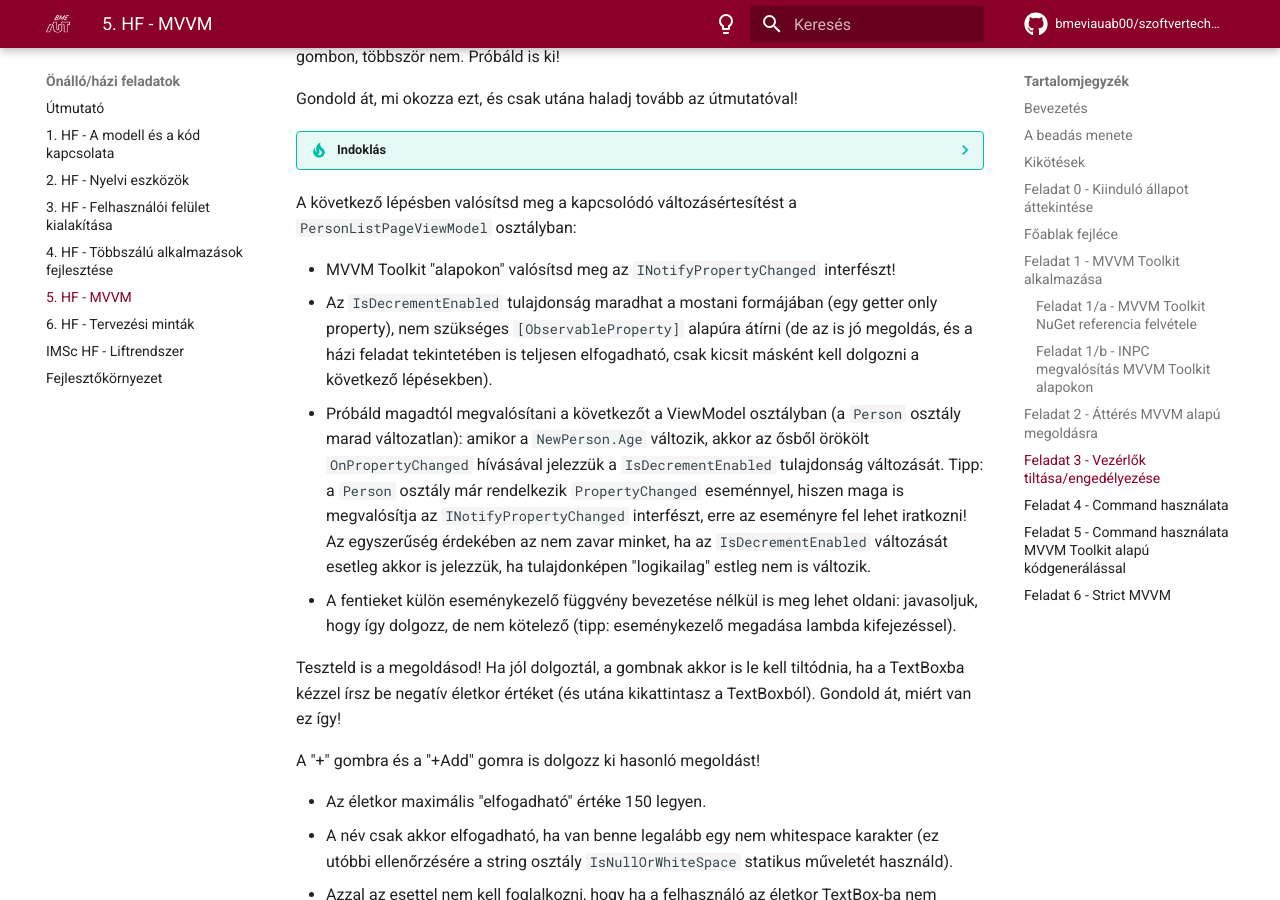
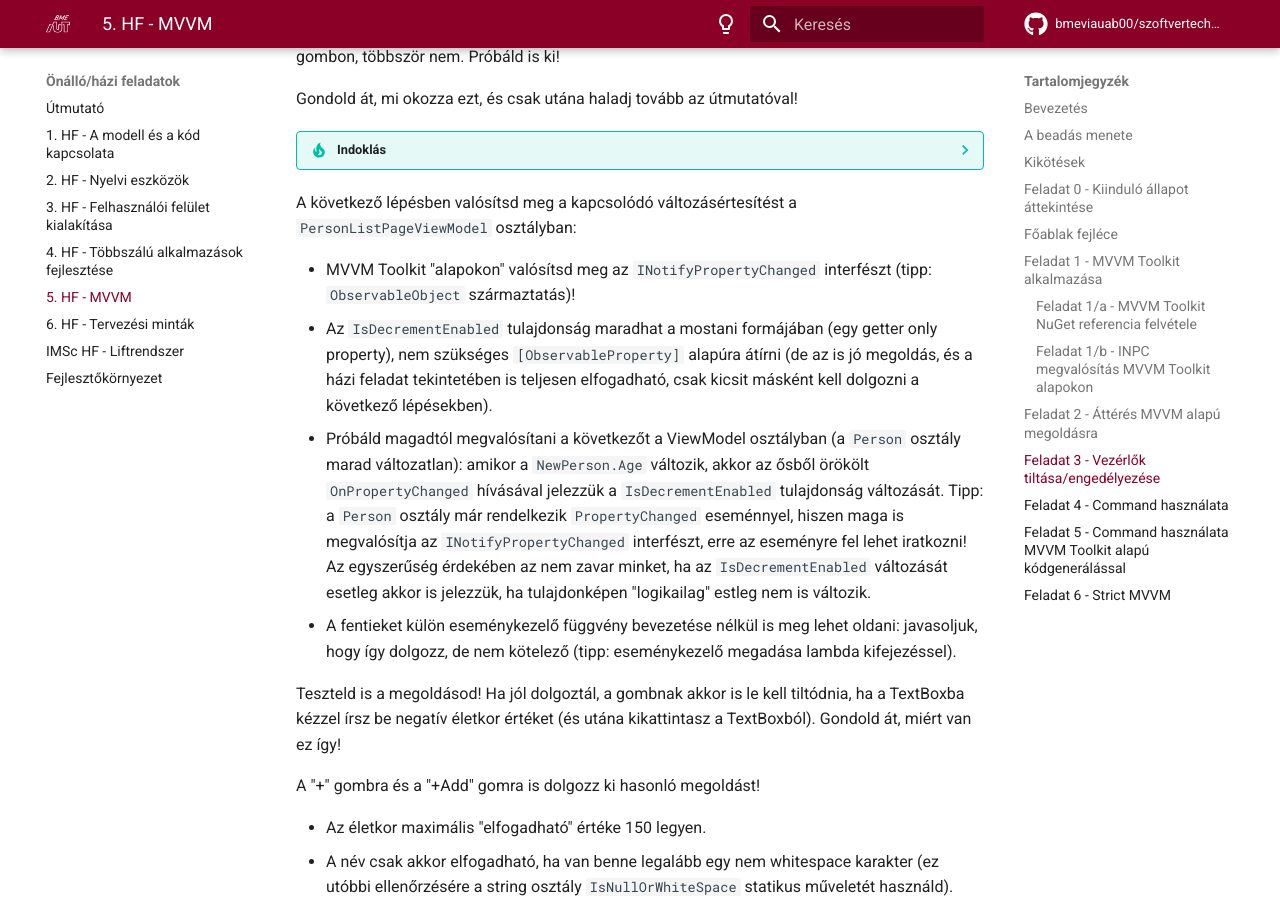
Before and after one commit to bmeviauab00/szoftvertechnikak, an MkDocs documentation site: the page built from docs/hazi/5-mvvm/index.md, in a window 1280 px wide and 900 px high, scrolled down 8205 px. Built offline with MkDocs 1.6.1 and Material for MkDocs 9.7.7, drawn with Linux system fonts in a browser that asks for light colours; emoji names are drawn with the system emoji font; comment, search, counter and statistics services are not loaded; the version menu is left out.

Commit message:
MVVM hf extra tippp

```diff
--- a/docs/hazi/5-mvvm/index.md
+++ b/docs/hazi/5-mvvm/index.md
@@ -215,7 +215,7 @@ Gondold át, mi okozza ezt, és csak utána haladj tovább az útmutatóval!
 
 A következő lépésben valósítsd meg a kapcsolódó változásértesítést a `PersonListPageViewModel` osztályban:
 
-* MVVM Toolkit "alapokon" valósítsd meg az `INotifyPropertyChanged` interfészt!
+* MVVM Toolkit "alapokon" valósítsd meg az `INotifyPropertyChanged` interfészt (tipp: `ObservableObject` származtatás)!
 * Az `IsDecrementEnabled` tulajdonság maradhat a mostani formájában (egy getter only property), nem szükséges `[ObservableProperty]` alapúra átírni (de az is jó megoldás, és a házi feladat tekintetében is teljesen elfogadható, csak kicsit másként kell dolgozni a következő lépésekben).
 * Próbáld magadtól megvalósítani a következőt a ViewModel osztályban (a `Person` osztály marad változatlan): amikor a `NewPerson.Age` változik, akkor az ősből örökölt `OnPropertyChanged` hívásával jelezzük a `IsDecrementEnabled` tulajdonság változását. Tipp: a `Person` osztály már rendelkezik `PropertyChanged` eseménnyel, hiszen maga is megvalósítja az `INotifyPropertyChanged` interfészt, erre az eseményre fel lehet iratkozni! Az egyszerűség érdekében az nem zavar minket, ha az `IsDecrementEnabled` változását esetleg akkor is jelezzük, ha tulajdonképen "logikailag" estleg nem is változik.
 * A fentieket külön eseménykezelő függvény bevezetése nélkül is meg lehet oldani: javasoljuk, hogy így dolgozz, de nem kötelező (tipp: eseménykezelő megadása lambda kifejezéssel).
```
